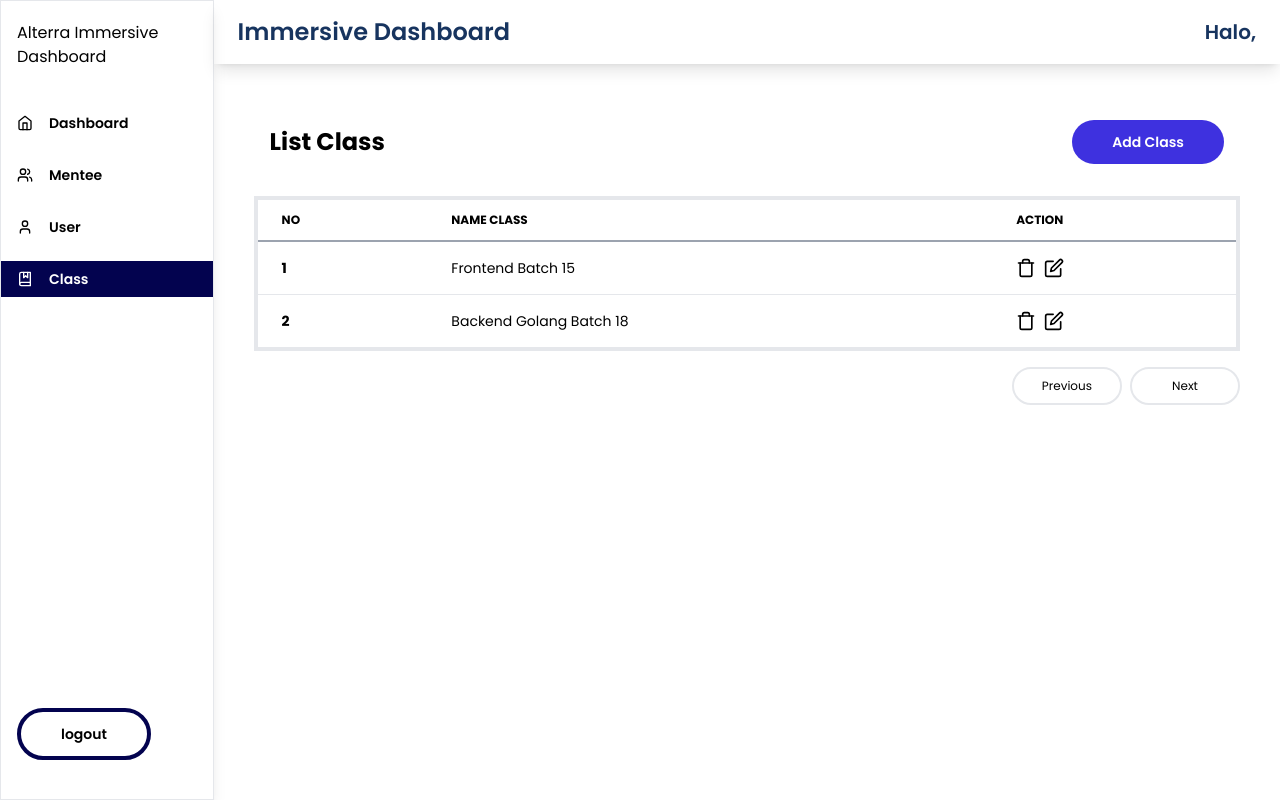
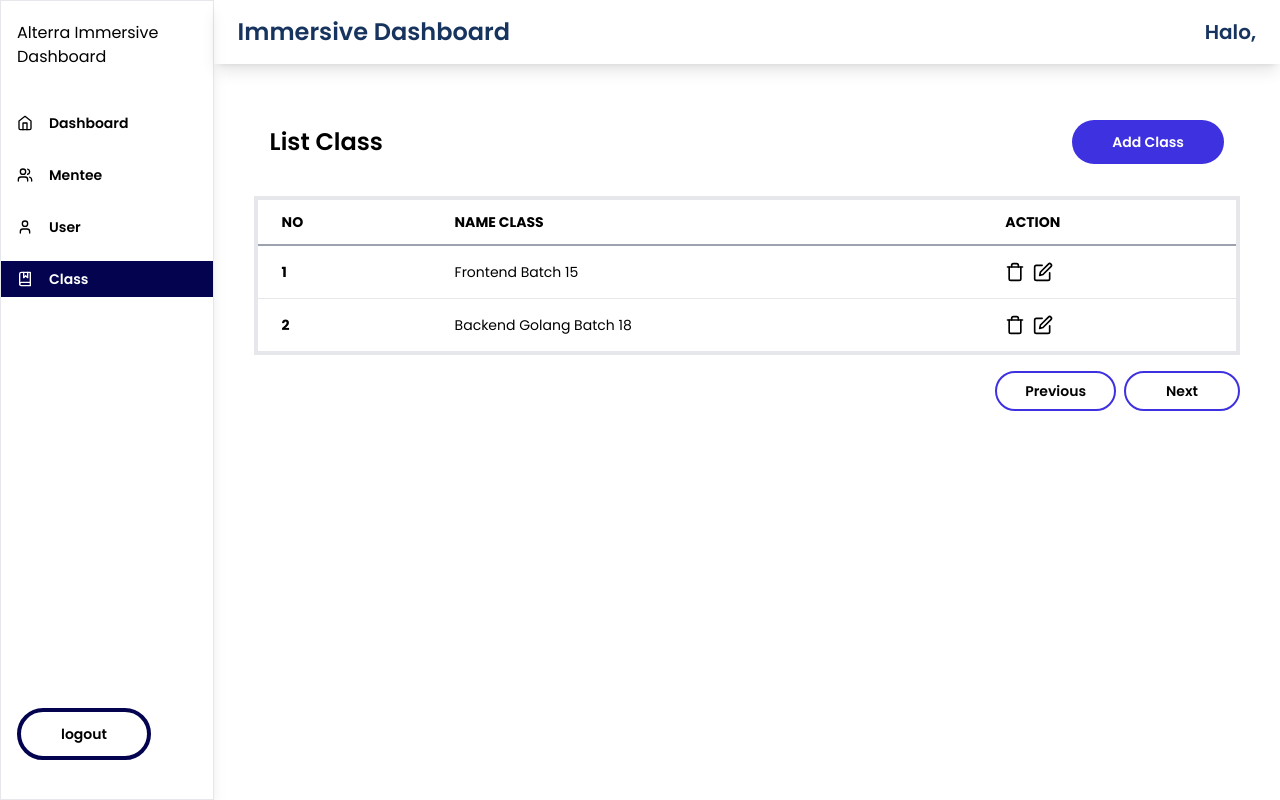
Before and after one commit to Immersive-Dash/fe-web, a React (Vite) app: page /class in a window 1280 px wide. Built offline with nearby package versions, Linux system fonts and the light colour scheme; no server answers; sample sign-in values are in the browser's storage.

Commit message:
fix: ui class

```diff
--- a/src/pages/class/classPage.tsx
+++ b/src/pages/class/classPage.tsx
@@ -20,7 +20,7 @@ const ClassPage = () => {
     <div>
       <div className="p-10">
         <div className="flex p-4 justify-between items-center">
-          <h1 className="font-bold text-2xl">List Class</h1>
+          <h1 className="font-semibold text-2xl">List Class</h1>
           <button
             type="button"
             onClick={() => handleOpen()}
@@ -42,7 +42,7 @@ const ClassPage = () => {
                   <LuXCircle size={20} />
                 </button>
                 <div className="px-6 py-6 lg:px-8">
-                  <h3 className="mb-4 text-xl font-bold text-black">
+                  <h3 className="mb-4 text-xl font-bold text-[#3E31DF]">
                     Add Class
                   </h3>
                   <form className="space-y-4" action="#">
@@ -66,7 +66,7 @@ const ClassPage = () => {
                       </button>
                       <button
                         type="submit"
-                        className=" text-white bg-[#03034F] focus:ring-4 focus:outline-none font-medium rounded-full text-sm px-8 py-2.5 text-center"
+                        className=" text-white bg-[#3E31DF] focus:ring-4 focus:outline-none font-medium rounded-full text-sm px-8 py-2.5 text-center"
                       >
                         Add
                       </button>
@@ -79,7 +79,7 @@ const ClassPage = () => {
         )}
         <div className="relative py-4 overflow-x-auto sm:rounded-lg">
           <table className="w-full text-sm text-left border-4 text-black">
-            <thead className="text-xs text-black uppercase border-b-2 border-b-gray-400">
+            <thead className="text-sm text-black uppercase border-b-2 border-b-gray-400">
               <tr>
                 <th scope="col" className="px-6 py-3">
                   No
@@ -163,7 +163,7 @@ const ClassPage = () => {
                               </button>
                               <button
                                 type="submit"
-                                className=" text-white bg-[#03034F] focus:ring-4 focus:outline-none font-medium rounded-full text-sm px-8 py-2.5 text-center"
+                                className=" text-white bg-[#3E31DF] focus:ring-4 focus:outline-none font-medium rounded-full text-sm px-8 py-2.5 text-center"
                               >
                                 Add
                               </button>
@@ -182,15 +182,15 @@ const ClassPage = () => {
           <div className="flex justify-end gap-x-2">
             <button
               type="button"
-              className="font-medium text-blak bg-blak hover:bg-[#3E31DF] hover:text-white border-2  rounded-full text-[12px] px-7 py-2 text-center"
+              className="text-blak bg-blak hover:bg-[#3E31DF] hover:text-white border-2 border-[#3E31DF]  rounded-full text-sm font-semibold px-7 py-2 text-center"
             >
               Previous
             </button>
             <button
               type="button"
-              className="font-medium text-black bg-blacke hover:bg-[#3E31DF] hover:text-white border-2 rounded-full text-[12px] px-10 py-2 text-center"
+              className="text-black bg-blacke hover:bg-[#3E31DF] hover:text-white border-2 border-[#3E31DF] rounded-full text-sm font-semibold px-10 py-2 text-center"
             >
-              Next{' '}
+              Next
             </button>
           </div>
         </div>
```
